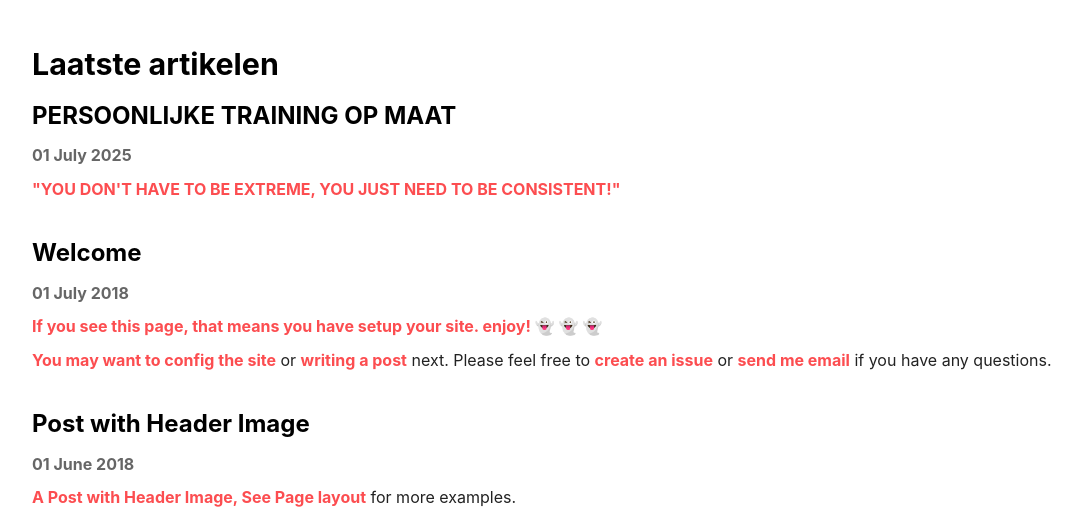
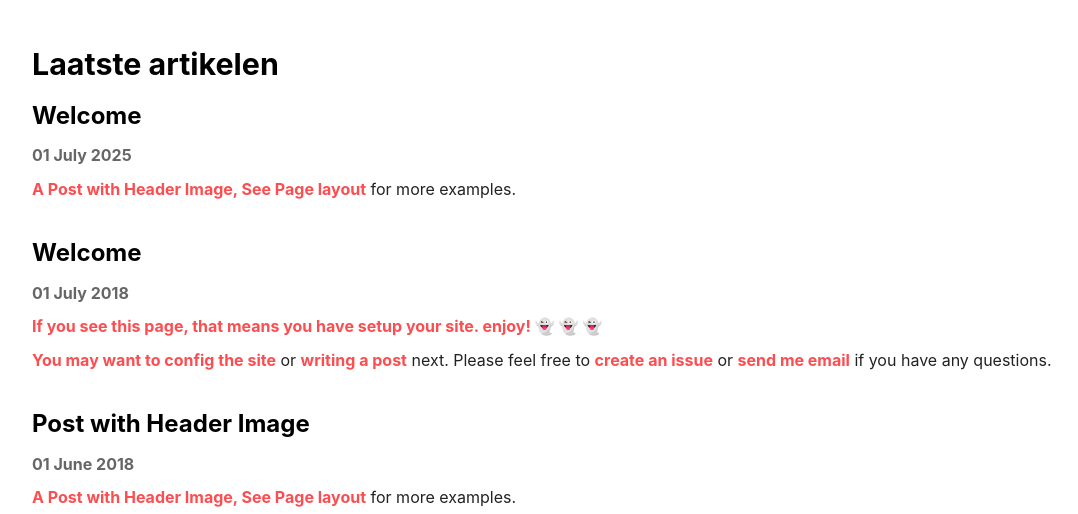
Before and after one commit to TimTools/fitnissen-site, a Jekyll site: the page built from articles.html, in a window 1280 px wide. Shown: the part 771-1285 px from the top of the page, without its empty margins (0-1078 px from the left). Built offline with Jekyll 4.4.1, drawn with Linux system fonts in a browser that asks for light colours; nearby versions of some CDN libraries; emoji names are drawn with the system emoji font.

Commit message:
Update post title and remove excerpt for clarity

```diff
--- a/_posts/2025-07-01-First-real-post.md
+++ b/_posts/2025-07-01-First-real-post.md
@@ -1,14 +1,12 @@
 ---
+title: Welcome
 layout: article
 mode: immersive
 full_width: true
 header:
   theme: dark
 
-title: PERSOONLIJKE TRAINING OP MAAT
 title_html: "Persoonlijke training op maat"
-excerpt: >
-  "YOU DON'T HAVE TO BE EXTREME, YOU JUST NEED TO BE CONSISTENT!"
 
 article_header:
   type: overlay
```
